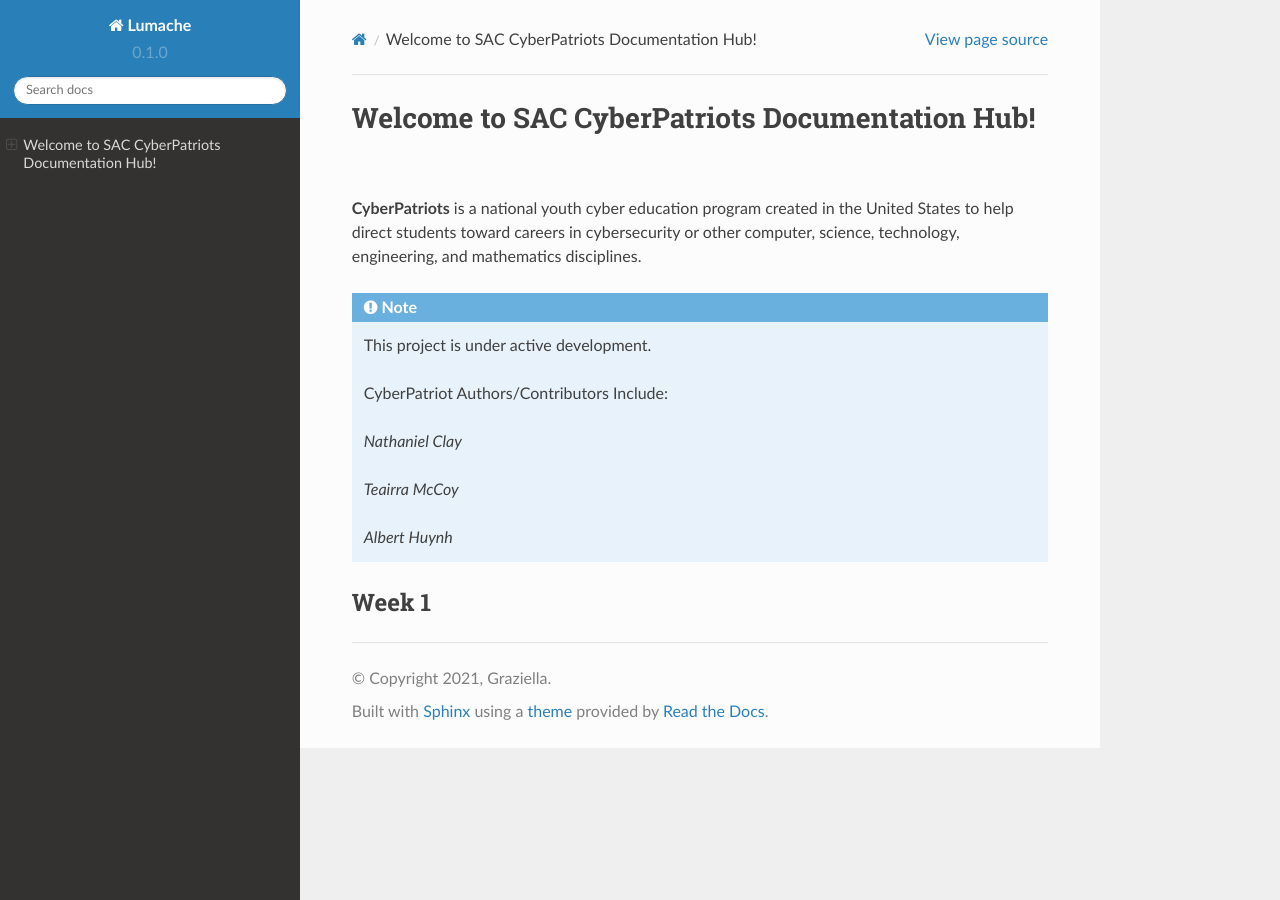
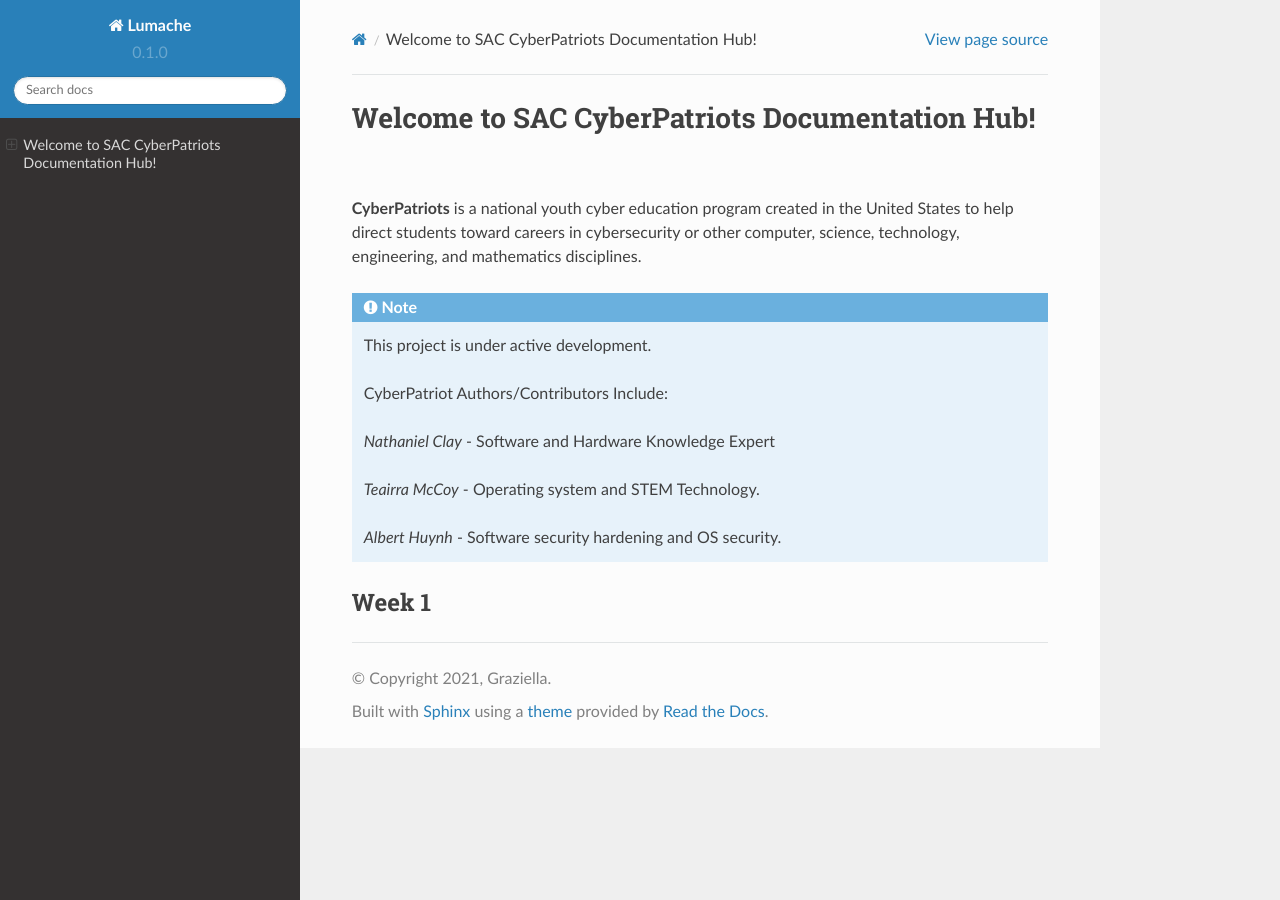
Before and after one commit to natt96z/cybersac, a Sphinx documentation site: the page built from docs/source/index.rst, in a window 1280 px wide. Built offline with Sphinx 7.4.7 and the Read the Docs theme 2.0.0, drawn with Linux system fonts in a browser that asks for light colours.

Commit message:
Update index.rst

```diff
--- a/docs/source/index.rst
+++ b/docs/source/index.rst
@@ -11,11 +11,11 @@ Welcome to SAC CyberPatriots Documentation Hub!
 
    CyberPatriot Authors/Contributors Include:
 
-   *Nathaniel Clay*
+   *Nathaniel Clay* - Software and Hardware Knowledge Expert
 
-   *Teairra McCoy*
+   *Teairra McCoy* - Operating system and STEM Technology.
 
-   *Albert Huynh*
+   *Albert Huynh* - Software security hardening and OS security.
 
 Week 1
 --------
```
